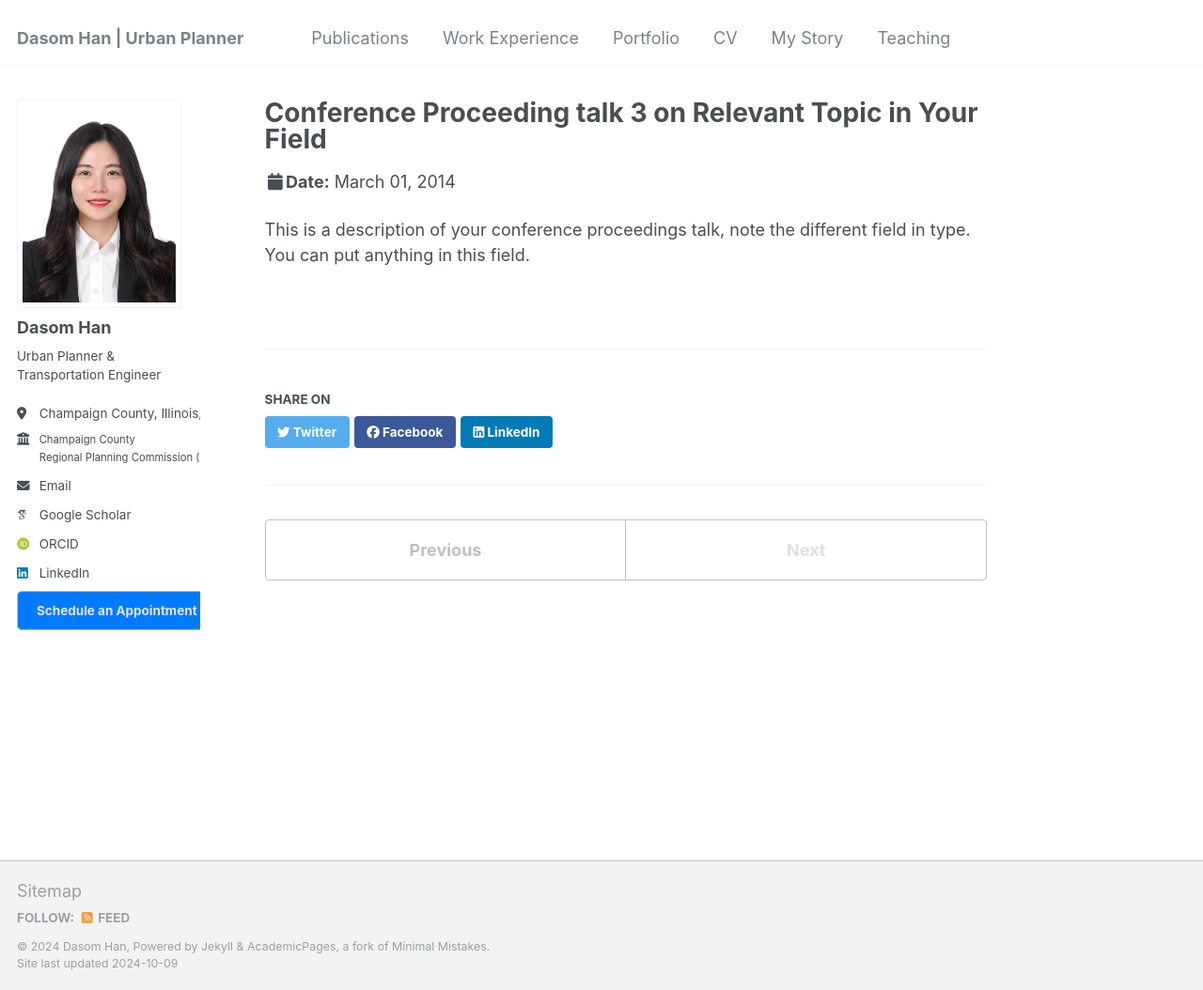
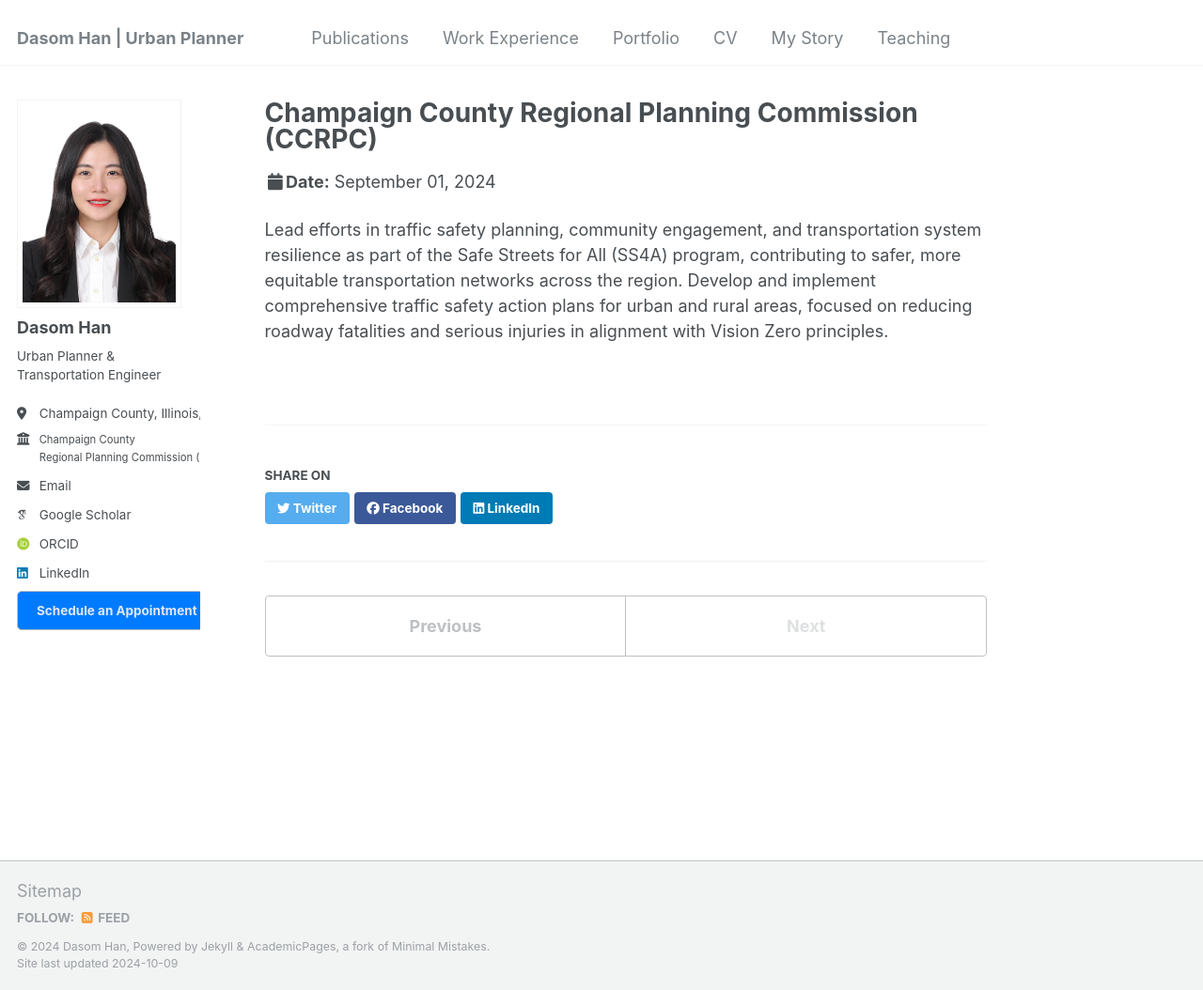
Before and after one commit to dasomh/dasomh.github.io, a Jekyll site: the page built from _talks/2014-03-01-talk-3.md, in a window 1280 px wide and 1054 px high. Shown: the whole window at 94% size. Built offline with Jekyll 4.4.1, drawn with Linux system fonts in a browser that asks for light colours; some web fonts are replaced.

Commit message:
Update 2014-03-01-talk-3.md

```diff
--- a/_talks/2014-03-01-talk-3.md
+++ b/_talks/2014-03-01-talk-3.md
@@ -1,11 +1,12 @@
 ---
-title: "Conference Proceeding talk 3 on Relevant Topic in Your Field"
+title: "Champaign County Regional Planning Commission (CCRPC)"
 collection: talks
-type: "Conference proceedings talk"
+type: "Urban Planner II"
 permalink: /talks/2014-03-01-talk-3
 venue: "Testing Institute of America 2014 Annual Conference"
-date: 2014-03-01
-location: "Los Angeles, CA"
+date: 2024-09-01 - Present
+location: "Champaign County, IL, United States"
 ---
 
-This is a description of your conference proceedings talk, note the different field in type. You can put anything in this field.
+Lead efforts in traffic safety planning, community engagement, and transportation system resilience as part of the Safe Streets for All (SS4A) program, contributing to safer, more equitable transportation networks across the region.
+ Develop and implement comprehensive traffic safety action plans for urban and rural areas, focused on reducing roadway fatalities and serious injuries in alignment with Vision Zero principles.
```
